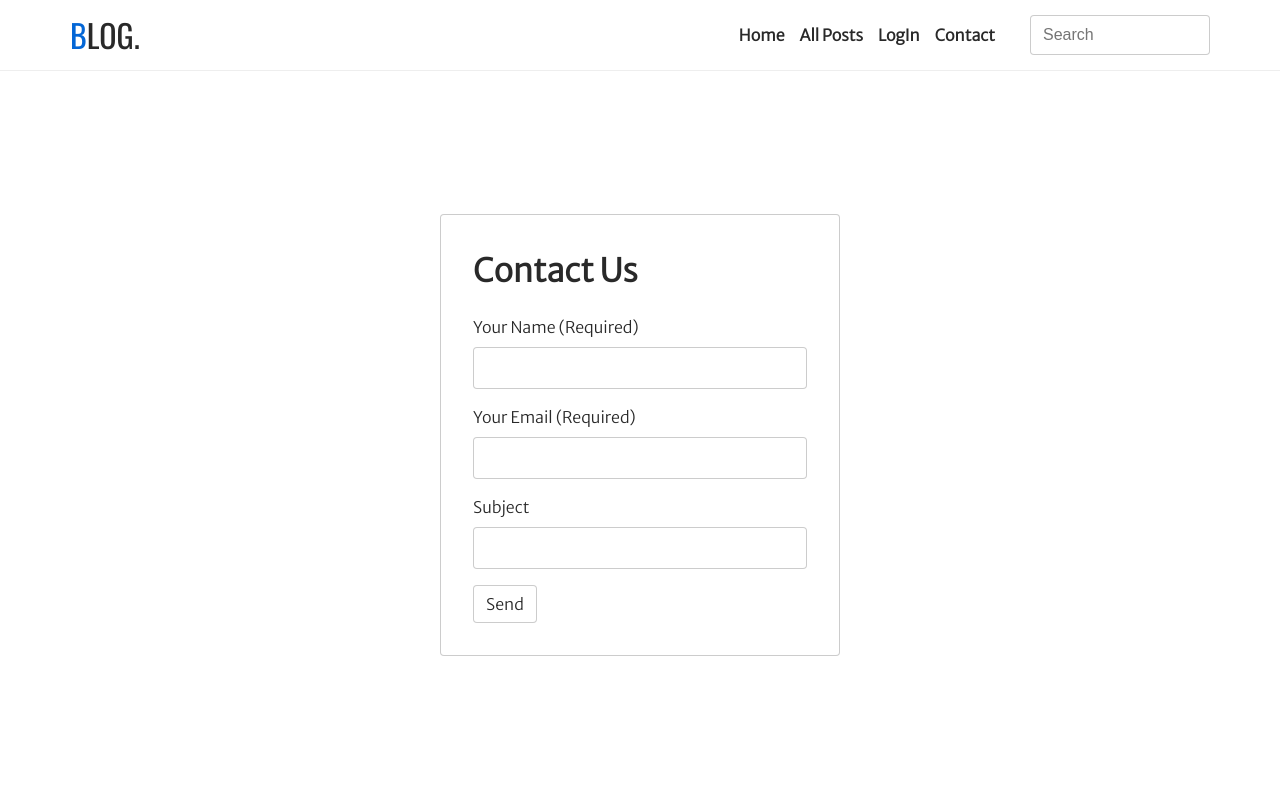
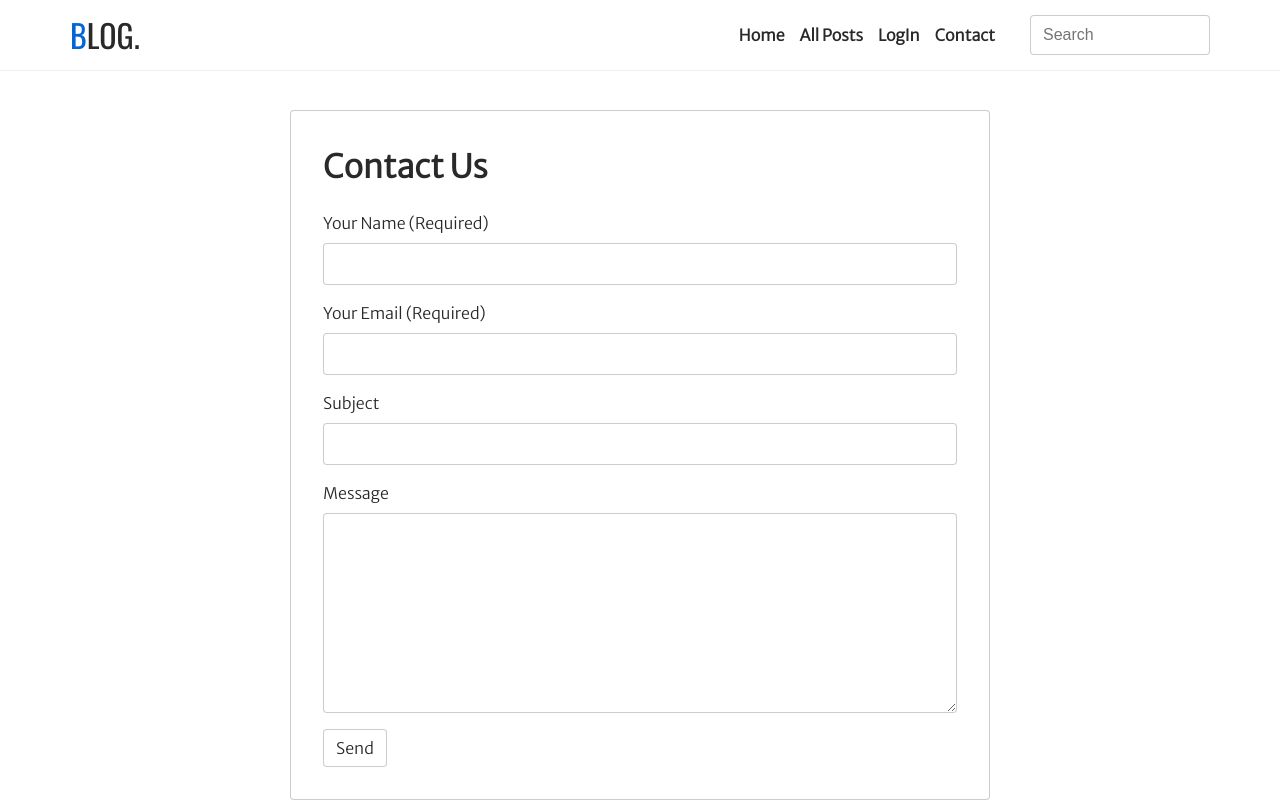
Before and after one commit to zainsci/vue-blog, a Vue app: page / in a window 1280 px wide. Both pictures are taken after a click on the link "Contact". Shown: the top 800 px of the page. Built offline with nearby package versions, Linux system fonts and the light colour scheme.

Commit message:
Add TextArea Component and In ContactForm

```diff
--- a/src/components/ContactForm.vue
+++ b/src/components/ContactForm.vue
@@ -1,6 +1,6 @@
 <template>
   <div class="form-container">
-    <div class="signup-form">
+    <div class="contact-form">
       <h1>Contact Us</h1>
       <form action="/" method="POST">
         <Label label="Your Name (Required)" :for="'contact-name'" />
@@ -9,6 +9,8 @@
         <Input type="email" name="contact-email" id="contact-email" />
         <Label label="Subject" :for="'contact-subject'" />
         <Input type="text" name="contact-subject" id="contact-subject" />
+        <Label label="Message" :for="'contact-message'" />
+        <TextArea name="contact-message" id="contact-message" />
         <Button btnText="Send" />
       </form>
     </div>
@@ -17,6 +19,7 @@
 
 <script>
 import Label from "./Forms/Label.vue";
+import TextArea from "./Forms/TextArea.vue";
 import Input from "./Forms/Input.vue";
 import Button from "./Components/Button.vue";
 
@@ -26,6 +29,7 @@ export default {
   components: {
     Label,
     Input,
+    TextArea,
     Button,
   },
 };
@@ -34,20 +38,21 @@ export default {
 <style scoped>
 .form-container {
   width: 100%;
-  height: calc(100vh - 70px);
+  height: 100%;
+  padding: 40px 0;
   display: flex;
   justify-content: center;
   align-items: center;
 }
-.signup-form {
+.contact-form {
   width: 100%;
-  max-width: 400px;
+  max-width: 700px;
   padding: 32px;
   background-color: var(--white);
   border: var(--primary-border);
   border-radius: var(--primary-radius);
 }
-.signup-form h1 {
+.contact-form h1 {
   margin-bottom: 20px;
 }
 </style>
--- /dev/null
+++ b/src/components/Forms/TextArea.vue
@@ -0,0 +1,40 @@
+<template>
+  <textarea :name="name" :id="id"></textarea>
+</template>
+
+<script>
+export default {
+  name: "TextArea",
+  props: {
+    name: String,
+    id: String,
+  },
+};
+</script>
+
+<style scoped>
+textarea {
+  display: block;
+  width: 100%;
+  min-height: 200px;
+  margin-bottom: 16px;
+  padding: 8px 12px;
+  font-size: 1rem;
+  font-weight: 400;
+  line-height: 1.5;
+  color: var(--text);
+  background-color: var(--white);
+  background-clip: padding-box;
+  border: var(--primary-border);
+  -webkit-appearance: none;
+  -moz-appearance: none;
+  appearance: none;
+  border-radius: var(--primary-radius);
+  transition: border-color 0.15s ease-in-out, box-shadow 0.15s ease-in-out;
+  resize: vertical;
+}
+textarea:focus {
+  outline: none;
+  border-color: var(--primary);
+}
+</style>
```
